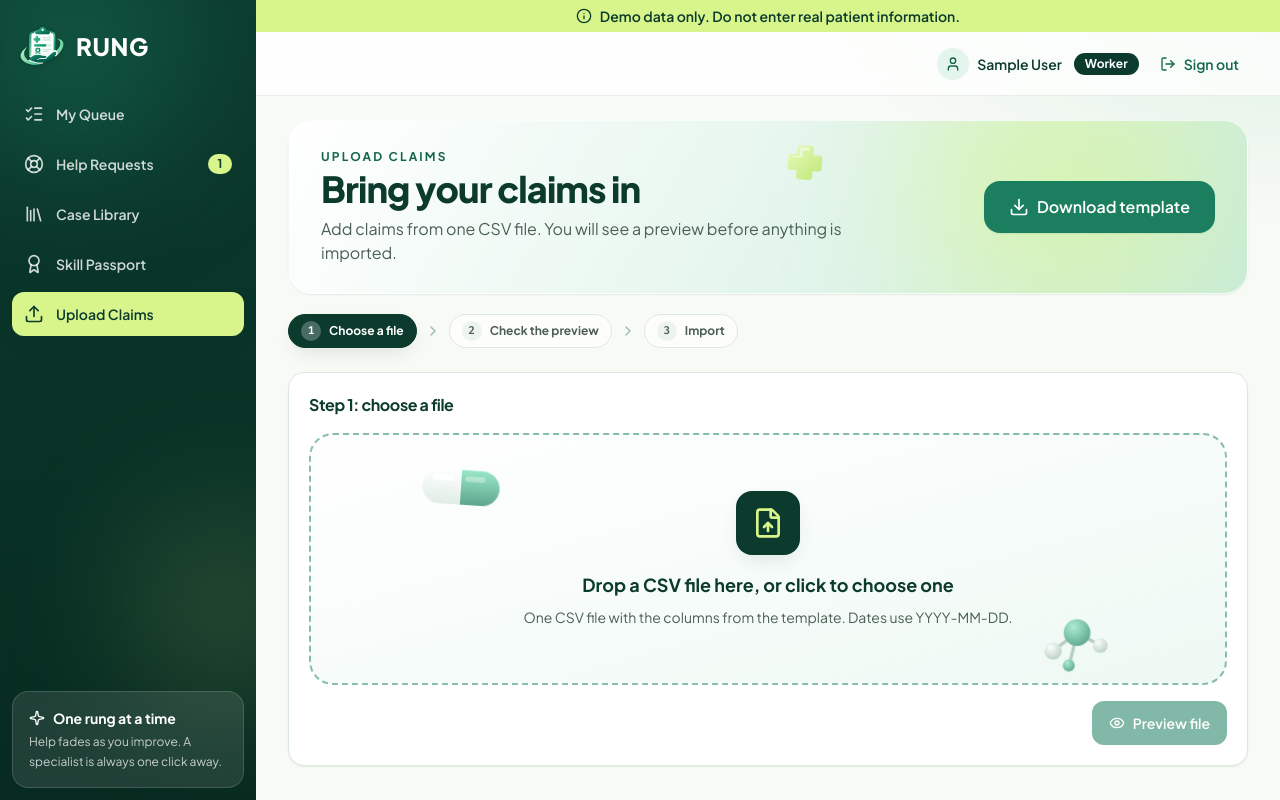
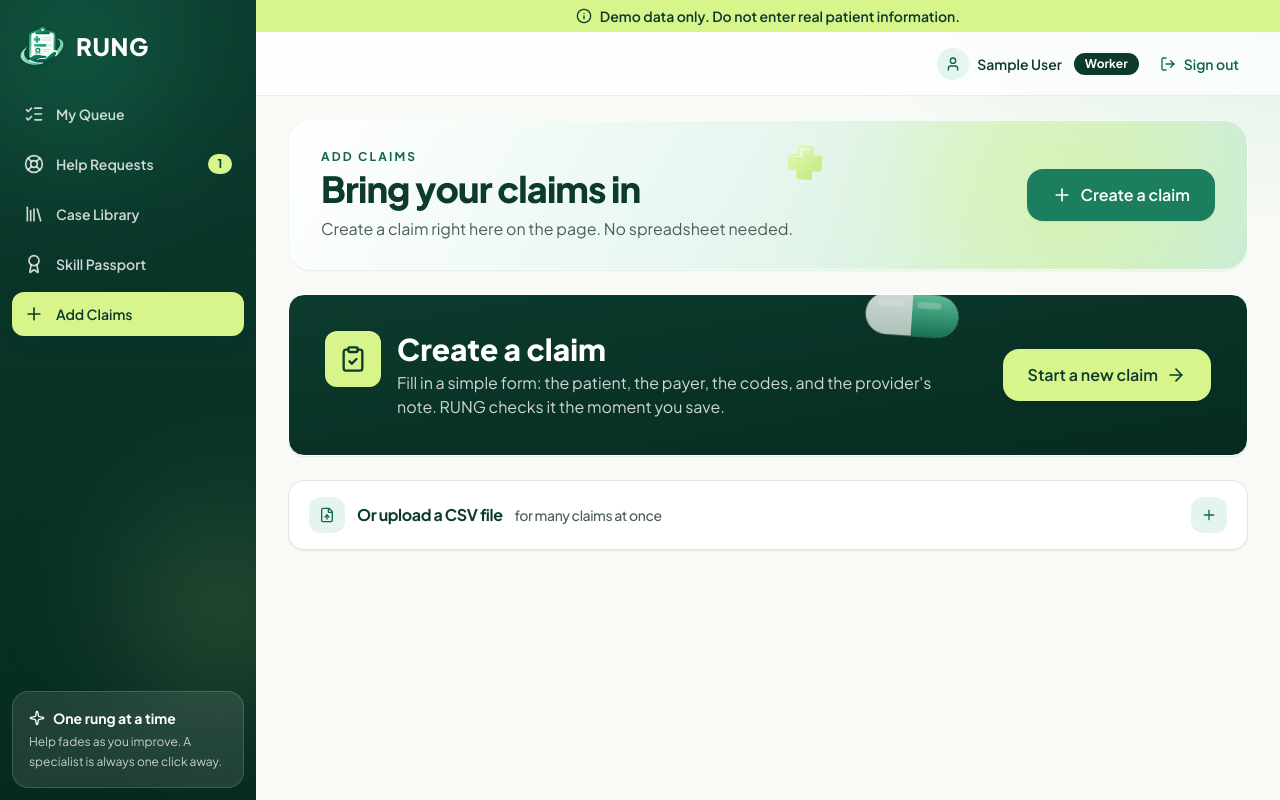
Before and after one commit to omparikh813/rung, a Django app: page /upload/ in a window 1280 px wide. Run offline with Django 5.2, Linux system fonts and the light colour scheme; a user stored in the database is signed in; tables that the repository leaves empty hold one stand-in row (values such as "Sample post"); style sheets or scripts are compiled from the project's sources.

Commit message:
Add an on-page form for creating a claim
Workers can create a claim with a form instead of building a CSV file.
The claim gets the next free ID, is assigned to the worker, and opens
in the workspace where the AI checks it. Add Claims now leads with
Create a claim, and CSV upload is a smaller expandable option.

Co-Authored-By: Claude Fable 5.2 <noreply@anthropic.com>
Claude-Session: https://claude.ai/code/session_01FdxG6Qj1TyAHjXmvZrHA6F

```diff
--- a/core/claims.py
+++ b/core/claims.py
@@ -161,3 +161,13 @@ def claim_history(claim):
     for event in events:
         event.label = field_label(event.field) if event.field else ""
     return events
+
+
+def next_claim_id():
+    """The next free claim ID, one above the highest CLM number in use."""
+    numbers = [
+        int(match.group(1))
+        for claim_id in Claim.objects.values_list("claim_id", flat=True)
+        if (match := re.fullmatch(r"CLM-(\d+)", claim_id))
+    ]
+    return f"CLM-{max(numbers, default=1000) + 1}"
--- a/core/context_processors.py
+++ b/core/context_processors.py
@@ -12,7 +12,7 @@ NAV = [
     ("help_list", "Help Requests", "life-buoy", {Role.WORKER, Role.SPECIALIST}, ("help_detail",)),
     ("library", "Case Library", "library", {Role.WORKER, Role.SPECIALIST}, ("library_detail", "library_edit")),
     ("passport", "Skill Passport", "award", {Role.WORKER, Role.SPECIALIST}, ("passport_user",)),
-    ("upload", "Upload Claims", "upload", {Role.WORKER}, ()),
+    ("upload", "Add Claims", "plus", {Role.WORKER}, ("claim_new",)),
 ]
 
 
--- a/core/templates/core/queue.html
+++ b/core/templates/core/queue.html
@@ -2,8 +2,8 @@
 {% load rung %}
 {% block title %}My Queue{% endblock %}
 {% block content %}
-{% url 'upload' as upload_url %}
-{% include "core/partials/page_hero.html" with eyebrow="My Queue" title="Good to see you, "|add:user.first_name|default:"My Queue" subtitle="Work the claims with the fewest days left first. Open one and RUNG checks it with you." tiles=tiles percent=done_percent ring_label="of your claims done" action_url=upload_url action_label="Upload claims" action_icon="upload" %}
+{% url 'claim_new' as new_url %}
+{% include "core/partials/page_hero.html" with eyebrow="My Queue" title="Good to see you, "|add:user.first_name|default:"My Queue" subtitle="Work the claims with the fewest days left first. Open one and RUNG checks it with you." tiles=tiles percent=done_percent ring_label="of your claims done" action_url=new_url action_label="Create a claim" action_icon="plus" %}
 
 <div class="card mt-6 animate-slide-in" style="animation-delay: 80ms">
   <div class="flex flex-wrap items-center justify-between gap-3 border-b border-border p-4">
--- a/core/templates/core/upload.html
+++ b/core/templates/core/upload.html
@@ -1,17 +1,22 @@
 {% extends "core/base.html" %}
 {% load rung %}
-{% block title %}Upload Claims{% endblock %}
+{% block title %}Add Claims{% endblock %}
 {% block content %}
-{% url 'upload_template' as template_url %}
-{% include "core/partials/page_hero.html" with eyebrow="Upload Claims" title="Bring your claims in" subtitle="Add claims from one CSV file. You will see a preview before anything is imported." action_url=template_url action_label="Download template" action_icon="download" shape="cross" %}
+{% url 'claim_new' as new_url %}
+{% include "core/partials/page_hero.html" with eyebrow="Add Claims" title="Bring your claims in" subtitle="Create a claim right here on the page. No spreadsheet needed." action_url=new_url action_label="Create a claim" action_icon="plus" shape="cross" %}
 
-<ol class="mt-5 flex flex-wrap items-center gap-2" aria-label="Upload steps">
-  <li class="step" data-state="{% if preview or summary %}done{% else %}current{% endif %}"><span class="step-number">1</span>Choose a file</li>
-  <li class="text-sage" aria-hidden="true">{% icon "chevron-right" %}</li>
-  <li class="step" data-state="{% if preview %}current{% elif summary %}done{% else %}todo{% endif %}"><span class="step-number">2</span>Check the preview</li>
-  <li class="text-sage" aria-hidden="true">{% icon "chevron-right" %}</li>
-  <li class="step" data-state="{% if summary %}done{% else %}todo{% endif %}"><span class="step-number">3</span>Import</li>
-</ol>
+<a href="{{ new_url }}" class="group card card-lift relative mt-6 flex flex-wrap items-center justify-between gap-5 overflow-hidden border-white bg-linear-to-br from-forest to-forest-deep p-7 text-white sm:p-9">
+  {% include "core/partials/shapes/capsule.html" with class="floaty -top-3 right-[30%] hidden w-24 opacity-80 md:block" %}
+  <span class="flex items-start gap-4">
+    <span class="icon-tile size-14 bg-lime text-forest transition duration-300 group-hover:-rotate-6 group-hover:scale-110">{% icon "clipboard-check" "size-7" %}</span>
+    <span>
+      <span class="block text-2xl font-extrabold sm:text-3xl">Create a claim</span>
+      <span class="mt-1 block max-w-xl text-white/80">Fill in a simple form: the patient, the payer, the codes, and the provider's note. RUNG checks it the moment you save.</span>
+    </span>
+  </span>
+  <span class="btn btn-lime btn-lg">Start a new claim<span class="arrow">{% icon "arrow-right" "size-5" %}</span></span>
+</a>
+
 
 {% if summary %}
 <div class="card mt-6 flex animate-pop flex-wrap items-center justify-between gap-4 border-success bg-linear-to-br from-success-soft to-mint p-5">
@@ -26,9 +31,17 @@
 </div>
 {% endif %}
 
-<form method="post" enctype="multipart/form-data" class="card mt-6 p-5" x-data="{ over: false, name: '', busy: false }" @submit="busy = true" @pageshow.window="busy = false" :class="busy && 'is-busy'">
+<section class="card mt-6" x-data="{ open: {% if preview or file_error or summary %}true{% else %}false{% endif %} }">
+  <h2>
+    <button type="button" class="flex w-full cursor-pointer items-center justify-between gap-3 rounded-2xl px-5 py-4 text-left" @click="open = !open" :aria-expanded="open.toString()" aria-controls="csv-upload">
+      <span class="flex items-center gap-3 font-bold text-forest"><span class="icon-tile size-9">{% icon "file-up" %}</span>Or upload a CSV file <span class="text-sm font-medium text-muted">for many claims at once</span></span>
+      <span class="icon-tile size-9 transition duration-300" :class="open && 'rotate-180'"><span x-show="!open">{% icon "plus" %}</span><span x-cloak x-show="open">{% icon "minus" %}</span></span>
+    </button>
+  </h2>
+  <div id="csv-upload" x-cloak x-show="open" x-collapse.duration.300ms>
+<form method="post" enctype="multipart/form-data" class="border-t border-border p-5" x-data="{ over: false, name: '', busy: false }" @submit="busy = true" @pageshow.window="busy = false" :class="busy && 'is-busy'">
   {% csrf_token %}
-  <h2 class="card-title">Step 1: choose a file</h2>
+  <div class="flex flex-wrap items-center justify-between gap-3"><p class="text-sm text-muted">One CSV file with the columns from the template. You will see a preview before anything is imported.</p><a class="btn btn-secondary min-h-9 px-3 py-1" href="{% url 'upload_template' %}">{% icon "download" %}Download template</a></div>
   <label for="upload-file" class="group relative mt-4 flex cursor-pointer flex-col items-center gap-2 overflow-hidden rounded-3xl border-2 border-dashed px-6 py-14 text-center transition duration-300 focus-within:outline-3 focus-within:outline-offset-2 focus-within:outline-primary hover:bg-primary-soft"
          :class="over ? 'scale-[1.01] border-primary bg-primary-soft shadow-md' : 'border-primary/50 bg-linear-to-br from-white to-primary-soft/60'"
          @dragover.prevent="over = true" @dragleave.prevent="over = false"
@@ -45,6 +58,9 @@
     <button type="submit" name="step" value="preview" class="btn {% if preview %}btn-secondary{% else %}btn-primary{% endif %}" :disabled="!name">{% icon "eye" %}Preview file</button>
   </div>
 </form>
+
+  </div>
+</section>
 
 {% if preview %}
 <section class="card mt-6">
--- a/core/urls.py
+++ b/core/urls.py
@@ -8,6 +8,7 @@ urlpatterns = [
     path("login/", auth.Login.as_view(), name="login"),
     path("logout/", LogoutView.as_view(), name="logout"),
     path("queue/", queue.queue, name="queue"),
+    path("claims/new/", workspace.claim_new, name="claim_new"),
     path("claims/<int:pk>/", workspace.claim, name="claim"),
     path("claims/<int:pk>/review/", workspace.claim_review, name="claim_review"),
     path("claims/<int:pk>/answer/<int:index>/", workspace.claim_answer, name="claim_answer"),
--- a/core/views/workspace.py
+++ b/core/views/workspace.py
@@ -9,9 +9,9 @@ from django.urls import reverse
 from django.views.decorators.http import require_POST
 
 from ..ai import AIError, claim_version_hash, latest_review
-from ..claims import FIELD_GROUPS, claim_history, save_claim_form, similar_cases, visible_claims
+from ..claims import FIELD_GROUPS, claim_history, next_claim_id, save_claim_form, similar_cases, visible_claims
 from ..decorators import role_required, user_role
-from ..forms import ClaimForm
+from ..forms import ClaimForm, NewClaimForm
 from .. import payer
 from ..models import ClaimEvent, EventAction, FinalAction, HelpLevel, HelpRequest, RequestStatus, Role, WorkStatus
 from ..reviews import field_hints, issue_cards, open_high_confidence, run_review
@@ -79,6 +79,26 @@ def render_workspace(request, claim, form):
         confirm_issues=open_high_confidence(context["cards"]) if request.GET.get("confirm") == "submit" else [],
     )
     return render(request, "core/workspace.html", context)
+
+
+@role_required(Role.WORKER)
+def claim_new(request):
+    """Create one claim with a form. It is assigned to the worker and checked as soon as it opens."""
+    form = NewClaimForm(request.POST or None)
+    if request.method == "POST" and form.is_valid():
+        claim = form.save(commit=False)
+        claim.claim_id = next_claim_id()
+        claim.assigned_to = request.user
+        claim.save()
+        messages.success(request, f"{claim.claim_id} created. RUNG is checking it now.")
+        return redirect("claim", pk=claim.pk)
+    if request.method == "POST":
+        messages.error(request, "Some fields need a fix before the claim can be created.")
+    groups = [
+        {"title": title, "icon": icon, "fields": [{"field": form[name], "hint": ""} for name in fields]}
+        for title, icon, fields in FIELD_GROUPS
+    ]
+    return render(request, "core/claim_new.html", {"form": form, "groups": groups})
 
 
 @role_required(Role.WORKER, Role.SPECIALIST)
```
Also changed, not shown: core/forms.py (+15 -0 lines), core/templates/core/claim_new.html (added, +44 -0 lines), core/tests/test_claim_new.py (added, +73 -0 lines), core/tests/test_permissions.py (+2 -1 lines).
